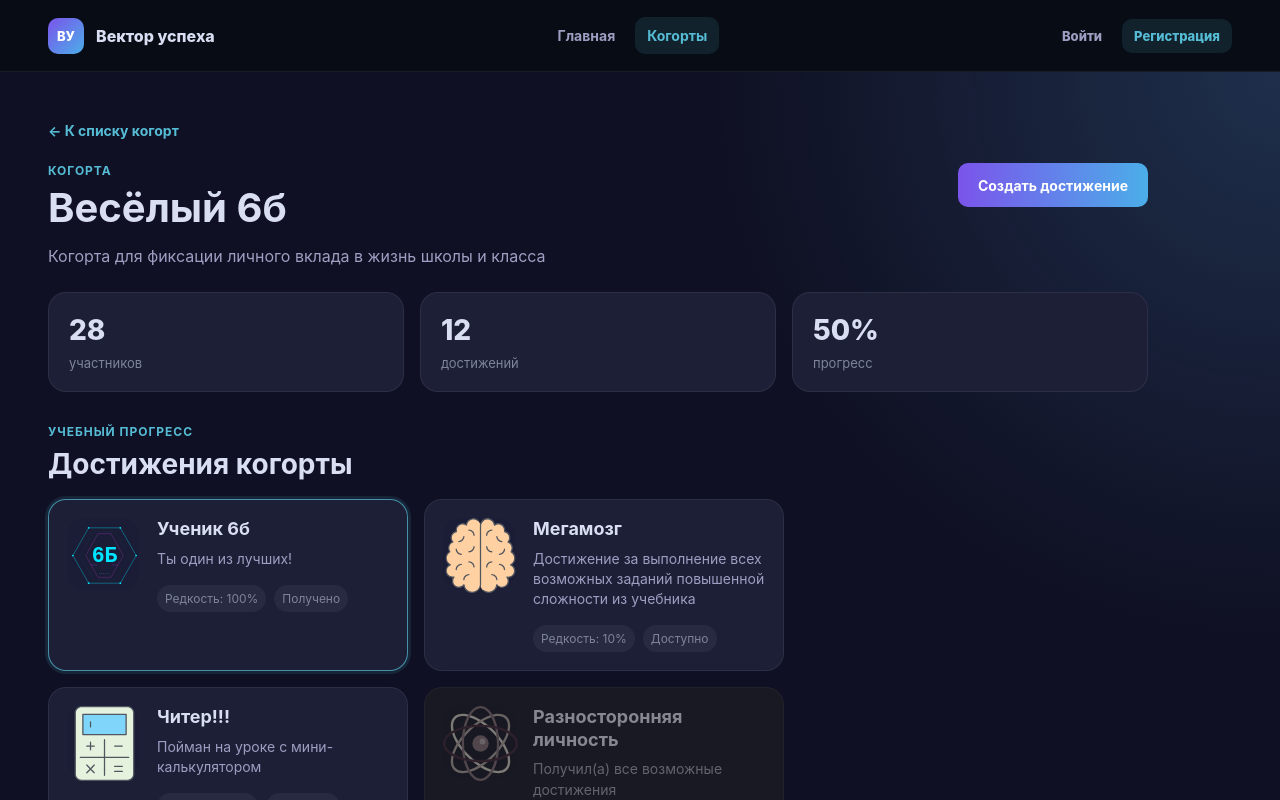
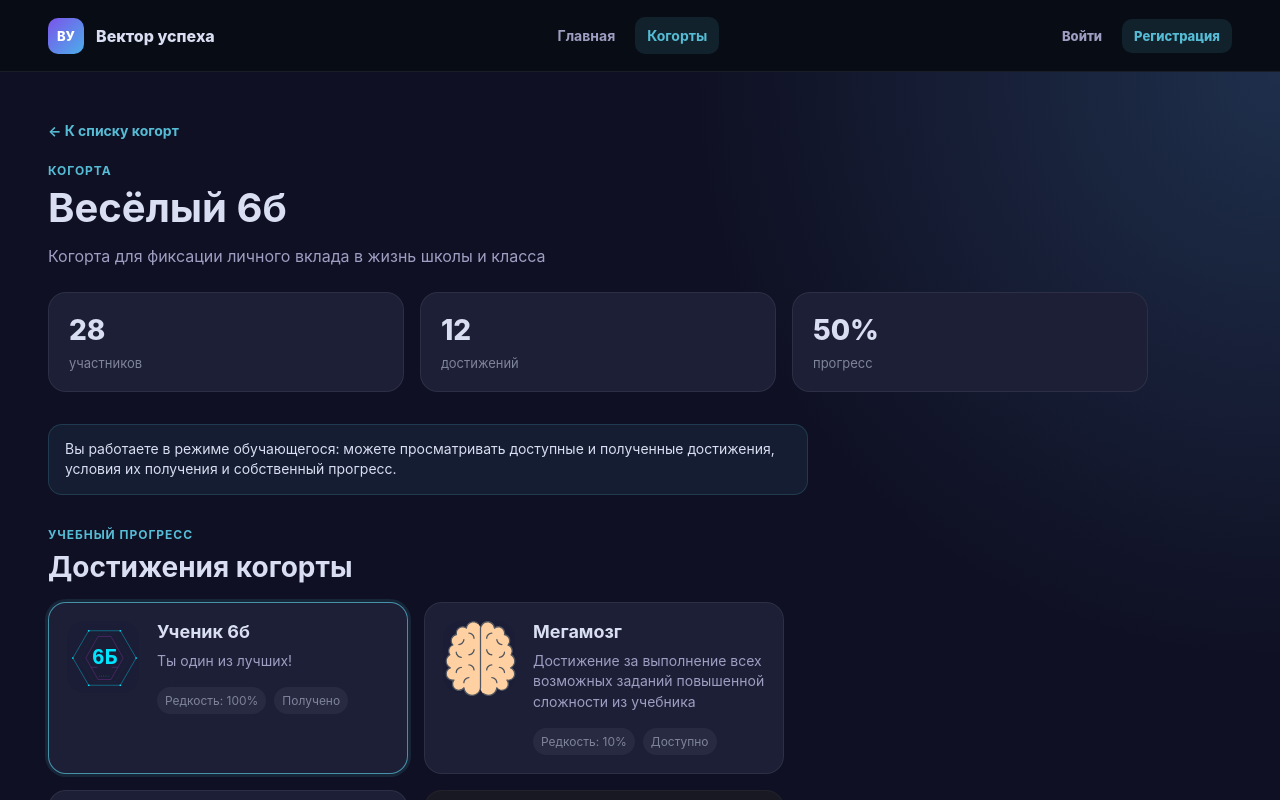
Before and after one commit to Galeav/vector-success, a SvelteKit app: page /cohorts/My-class in a window 1280 px wide. Shown: the top 800 px of the page. Built offline with nearby package versions, Linux system fonts and the light colour scheme.

Commit message:
На уровне интерфейса скрыл функционал несоответствующий ролям

```diff
--- a/src/routes/cohorts/[id]/+page.svelte
+++ b/src/routes/cohorts/[id]/+page.svelte
@@ -9,6 +9,8 @@
     import Modal from '$lib/components/ui/Modal.svelte';
     import FormMessage from '$lib/components/ui/FormMessage.svelte';
     import type { Achievement } from '$lib/types/achievement';
+    import { getCurrentUserRole } from '$lib/stores/user';
+    import type { UserRole } from '$lib/types/user';
 
     let visibleAchievements = $state<Achievement[]>([...achievements]);
     let isCreateAchievementModalOpen = $state(false);
@@ -25,6 +27,12 @@
             visibleAchievements[0] ??
             null
     );
+
+    let currentRole = $state<UserRole>('student');
+
+    $effect(() => {
+        currentRole = getCurrentUserRole();
+    });
 
     function handleCreateAchievement(
     achievementData: Omit<Achievement, 'id' | 'status' | 'rarity'>
@@ -59,6 +67,7 @@
                 <p class="page-heading__text">{cohort.description}</p>
             </div>
 
+            {#if currentRole === 'teacher'}
                 <Button
                     onclick={() => {
                         isCreateAchievementModalOpen = true;
@@ -66,6 +75,7 @@
                 >
                     Создать достижение
                 </Button>
+            {/if}
         </div>
 
         <div class="stats">
@@ -83,6 +93,20 @@
                 <span>{cohort.progress}%</span>
                 <p>прогресс</p>
             </div>
+        </div>
+
+        <div class="role-info">
+            {#if currentRole === 'teacher'}
+                <p>
+                    Вы работаете в режиме преподавателя: можете создавать достижения и управлять
+                    учебным прогрессом обучающихся.
+                </p>
+            {:else}
+                <p>
+                    Вы работаете в режиме обучающегося: можете просматривать доступные и полученные
+                    достижения, условия их получения и собственный прогресс.
+                </p>
+            {/if}
         </div>
 
         {#if createAchievementMessage}
@@ -118,7 +142,7 @@
 
     </section>
 
-    {#if isCreateAchievementModalOpen}
+    {#if isCreateAchievementModalOpen && currentRole === 'teacher'}
         <Modal
             title="Создание достижения"
             onclose={() => {
@@ -235,6 +259,22 @@
         margin-bottom: 24px;
     }
 
+    .role-info {
+        max-width: 760px;
+        margin-bottom: 24px;
+        padding: 14px 16px;
+        border: 1px solid rgba(86, 188, 213, 0.18);
+        border-radius: 14px;
+        background: rgba(86, 188, 213, 0.08);
+    }
+
+    .role-info p {
+        margin: 0;
+        color: #d9def2;
+        font-size: 14px;
+        line-height: 1.45;
+    }
+
     @media (max-width: 720px) {
         .page-heading {
             flex-direction: column;
```
Lines whose indentation alone changed are shown as unchanged.
